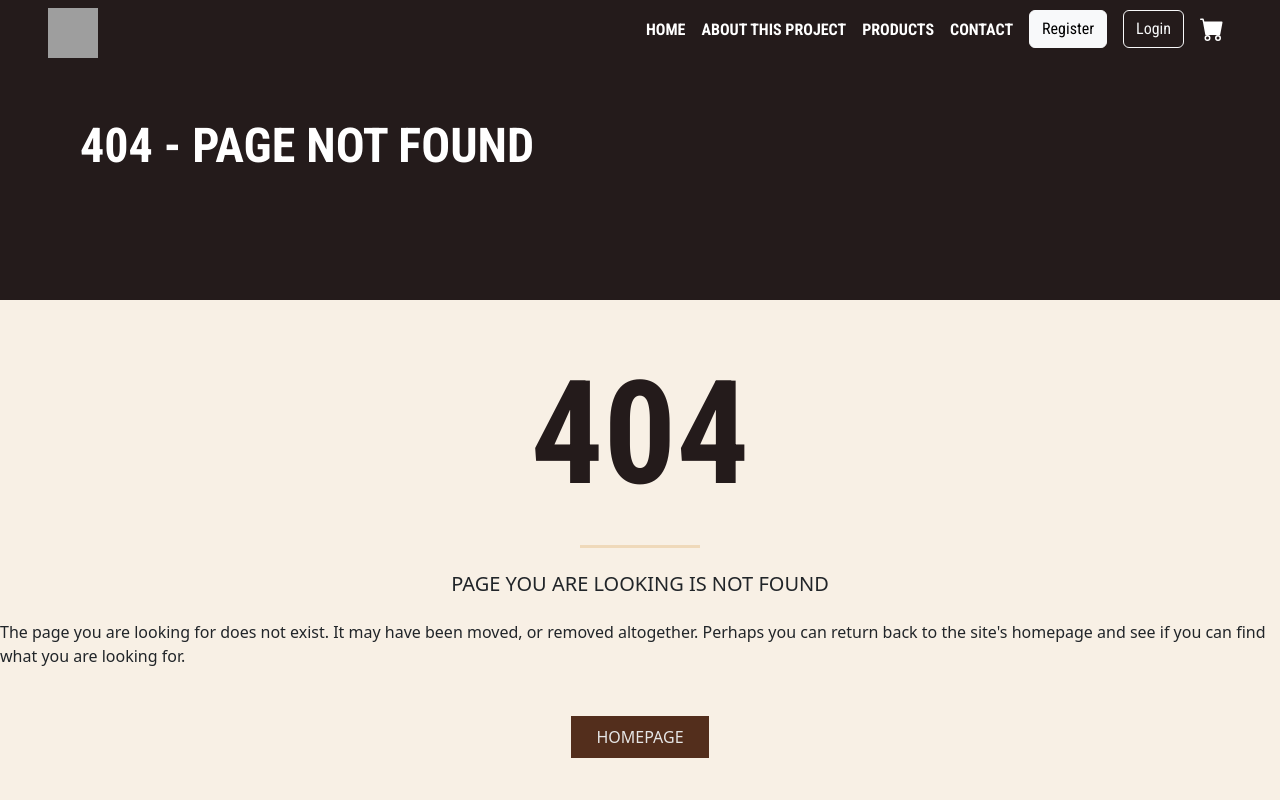
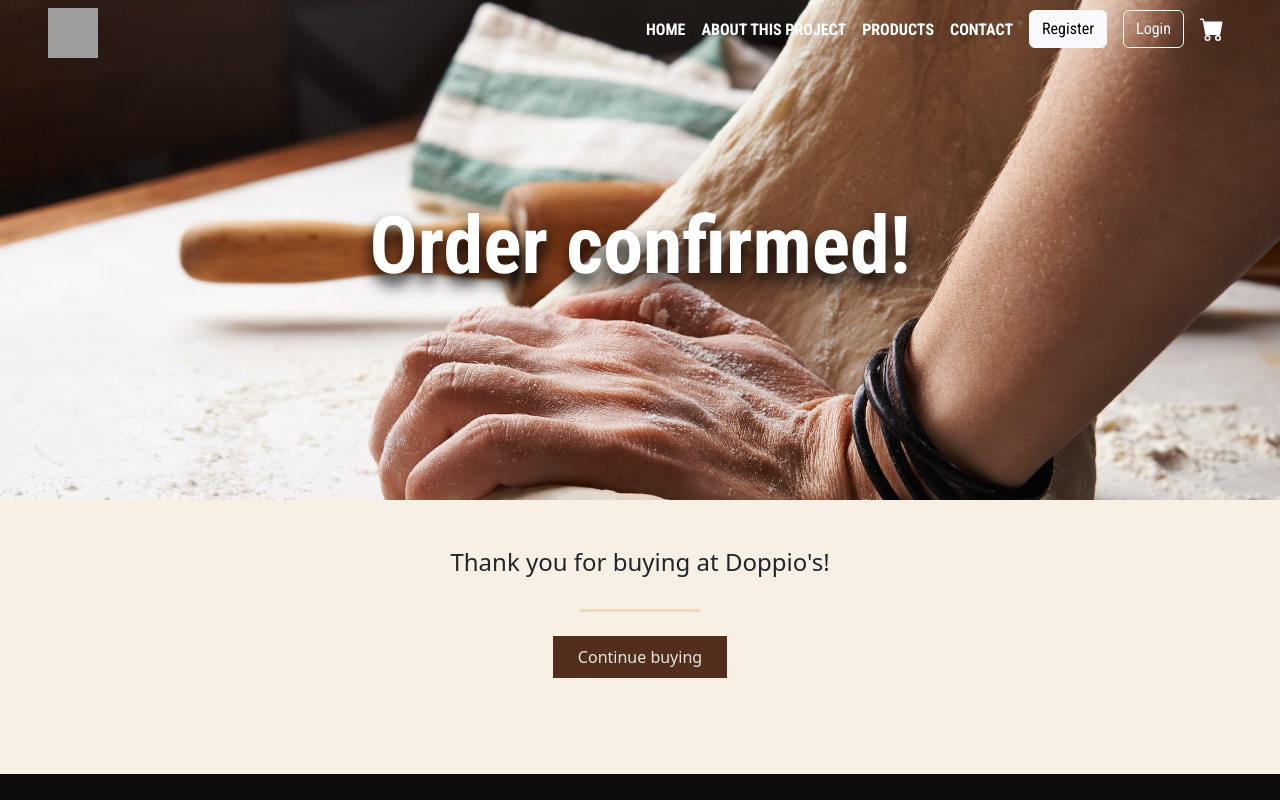
Before and after one commit to rodrigobeiro-31/E-commerce-Front, a React (Vite) app: page /checkout/confirmed in a window 1280 px wide. Shown: the top 800 px of the page. Built offline with nearby package versions, Linux system fonts and the light colour scheme; grey boxes are pictures that could not be loaded.

Commit message:
Created Order Confirmation

```diff
--- a/src/App.jsx
+++ b/src/App.jsx
@@ -14,6 +14,7 @@ import { useEffect } from "react";
 import CartCheckout from "./components/pages/CartCheckout";
 import Profile from "./components/pages/Profile";
 import Error from "./components/pages/Error";
+import OrderConfirmed from "./components/pages/OrderConfirmation";
 
 function App() {
   const location = useLocation();
@@ -35,6 +36,7 @@ function App() {
         <Route path="/admin" element={<ProductIn />} />
         <Route path="/profile/:id" element={<Profile />} />
         <Route path="/checkout" element={<CartCheckout />} />
+        <Route path="/checkout/confirmed" element={<OrderConfirmed/>} />
         <Route path="*" element={<Error />} />
       </Routes>
       <Footer />
--- a/src/components/pages/CartCheckout.jsx
+++ b/src/components/pages/CartCheckout.jsx
@@ -49,7 +49,7 @@ function CartCheckout() {
     });
     dispatch(resetCart());
     dispatch(resetPrice());
-    navigate("/");
+    navigate("/checkout/confirmed")
   }
 
   const handleAddCart = async (product) => {
--- a/src/components/pages/Home.css
+++ b/src/components/pages/Home.css
@@ -79,3 +79,15 @@
   height: auto;
   object-fit: cover !important;
 }
+
+.home-value {
+  color: var(--secondaryBrown);
+  transition: 0.5s ease-in;
+  opacity: 50%;
+}
+
+.home-value:hover {
+  transform:scale(1.1);
+  opacity: 100%;
+  color: var(--mainBrown);
+}
--- a/src/components/pages/Home.jsx
+++ b/src/components/pages/Home.jsx
@@ -66,7 +66,7 @@ function Home() {
             <div className="container mt-5">
               <div className="row d-flex justify-content-center flex-wrap m-0 gap-3 pb-5">
                 {products.map((product, id) => (
-                  <ProductCard key={id} product={product} handleAddCart={handleAddCart}/>
+                  <ProductCard key={id} product={product} handleAddCart={handleAddCart} />
                 ))}
                 <ToastContainer autoClose={3000} />
               </div>
@@ -154,9 +154,11 @@ function Home() {
               </div>
             </div>
           </div> */}
-          <div className="container-fluid ps-5 pe-5 mb-5 custom-background1 home-separator">
-            <div className="row d-flex">
-              <div className="col d-flex flex-column align-items-center p-3">
+          <div className="container-fluid d-flex flex-column align-items-center ps-5 pe-5 mb-5 custom-background1 home-separator">
+          <h3 className="card-title fw-bold text-center">Our values</h3>
+          <span className="line-span mb-2"></span>
+            <div className="row d-flex px-5 mx-5">
+              <div className="col d-flex flex-column align-items-center p-3 home-value">
                 <img
                   src="/imgs/coffee-bean-icon.png"
                   alt="label"
@@ -169,7 +171,7 @@ function Home() {
                   artistry.
                 </p>
               </div>
-              <div className="col d-flex flex-column align-items-center p-3">
+              <div className="col d-flex flex-column align-items-center p-3 home-value">
                 <img
                   src="/imgs/coffee-bean-icon.png"
                   alt="label"
@@ -184,7 +186,7 @@ function Home() {
                   wholesome and delightful culinary journey.
                 </p>
               </div>
-              <div className="col d-flex flex-column align-items-center p-3">
+              <div className="col d-flex flex-column align-items-center p-3 home-value">
                 <img
                   src="/imgs/coffee-bean-icon.png"
                   alt="label"
@@ -199,7 +201,7 @@ function Home() {
                   the love and tradition passed down from parents to children.
                 </p>
               </div>
-              <div className="col d-flex flex-column align-items-center p-3">
+              <div className="col d-flex flex-column align-items-center p-3 home-value">
                 <img
                   src="/imgs/coffee-bean-icon.png"
                   alt="label"
--- /dev/null
+++ b/src/components/pages/OrderConfirmation.css
@@ -0,0 +1,8 @@
+.confirmation-container {
+  width: 100%;
+  height: 500px;
+  background-image: url("../../../public/imgs/confirmation-bg.jpg");
+  background-size: cover;
+  display: flex;
+  align-items: center;
+}
--- /dev/null
+++ b/src/components/pages/OrderConfirmation.jsx
@@ -0,0 +1,23 @@
+import { NavLink } from "react-router-dom";
+import './OrderConfirmation.css';
+
+function OrderConfirmed() {
+  return (
+    <div className="container-fluid g-0 m-0 p-0">
+      <div className="confirmation-container d-flex justify-content-center">
+        <h3 className="fw-bold title">Order confirmed!</h3>
+      </div>
+      <div className="d-flex flex-column justify-content-center align-items-center p-5">
+        <h4>
+          Thank you for buying at Doppio's!
+        </h4>
+        <span className="line-span mb-4"></span>
+        <NavLink to="/products" className="mb-5 main-btn">
+          Continue buying
+        </NavLink>
+      </div>
+    </div>
+  );
+}
+
+export default OrderConfirmed;
--- a/src/components/partials/ModalLogin.jsx
+++ b/src/components/partials/ModalLogin.jsx
@@ -92,7 +92,7 @@ function ModalLogin({
                 </div>
 
                 <button type="submit" className="main-btn">
-                  Submit
+                  Login
                 </button>
 
                 <div className="col d-flex align-items-start">
--- a/src/components/partials/ModalRegister.jsx
+++ b/src/components/partials/ModalRegister.jsx
@@ -124,7 +124,7 @@ function ModalRegister({
                 </div>
 
                 <button type="submit" className="main-btn">
-                  Submit
+                  Register
                 </button>
                 <div className="col d-flex align-items-start">
                   <p className="mt-3 form-text">
```
Also changed, not shown: public/imgs/confirmation-bg.jpg (added).
